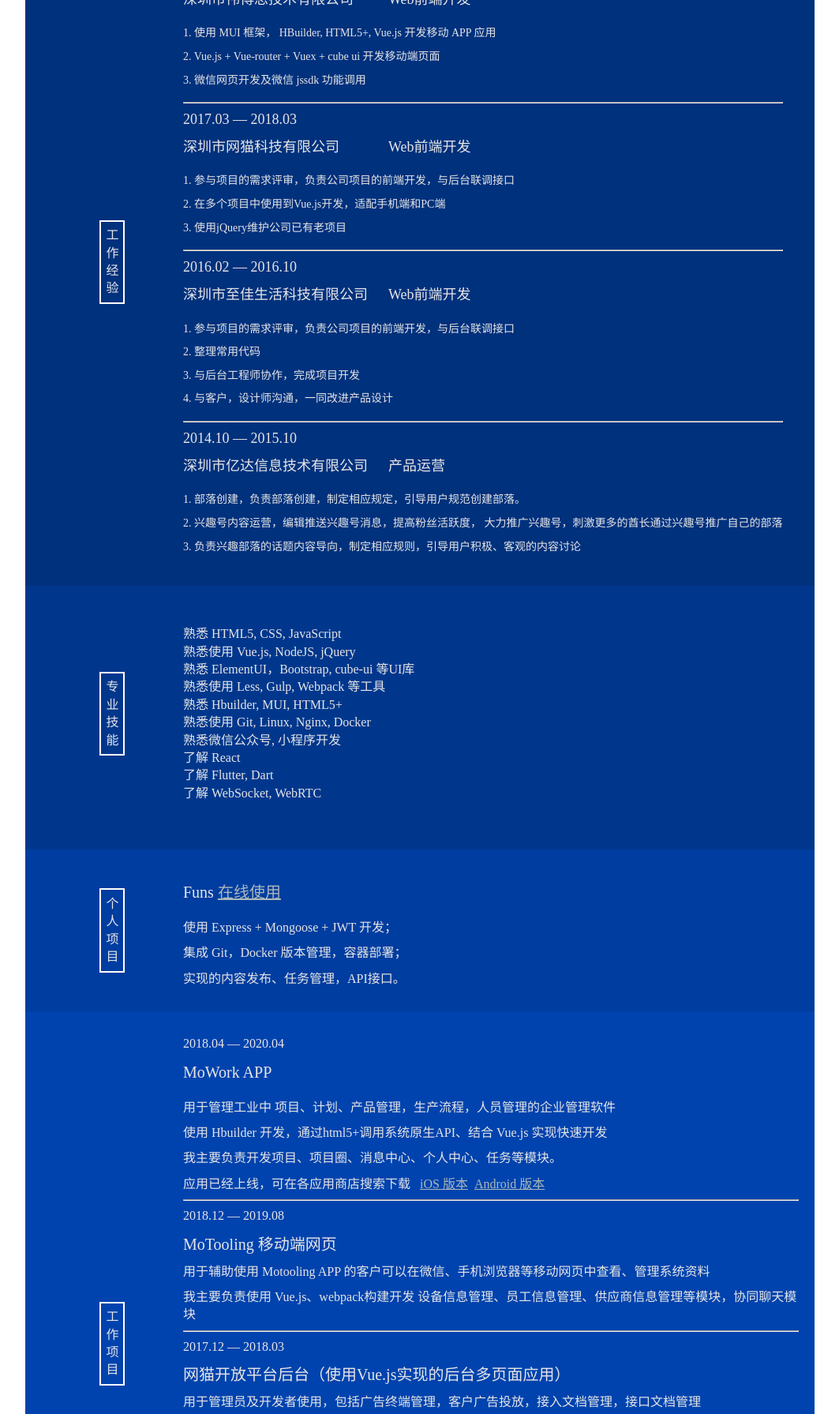
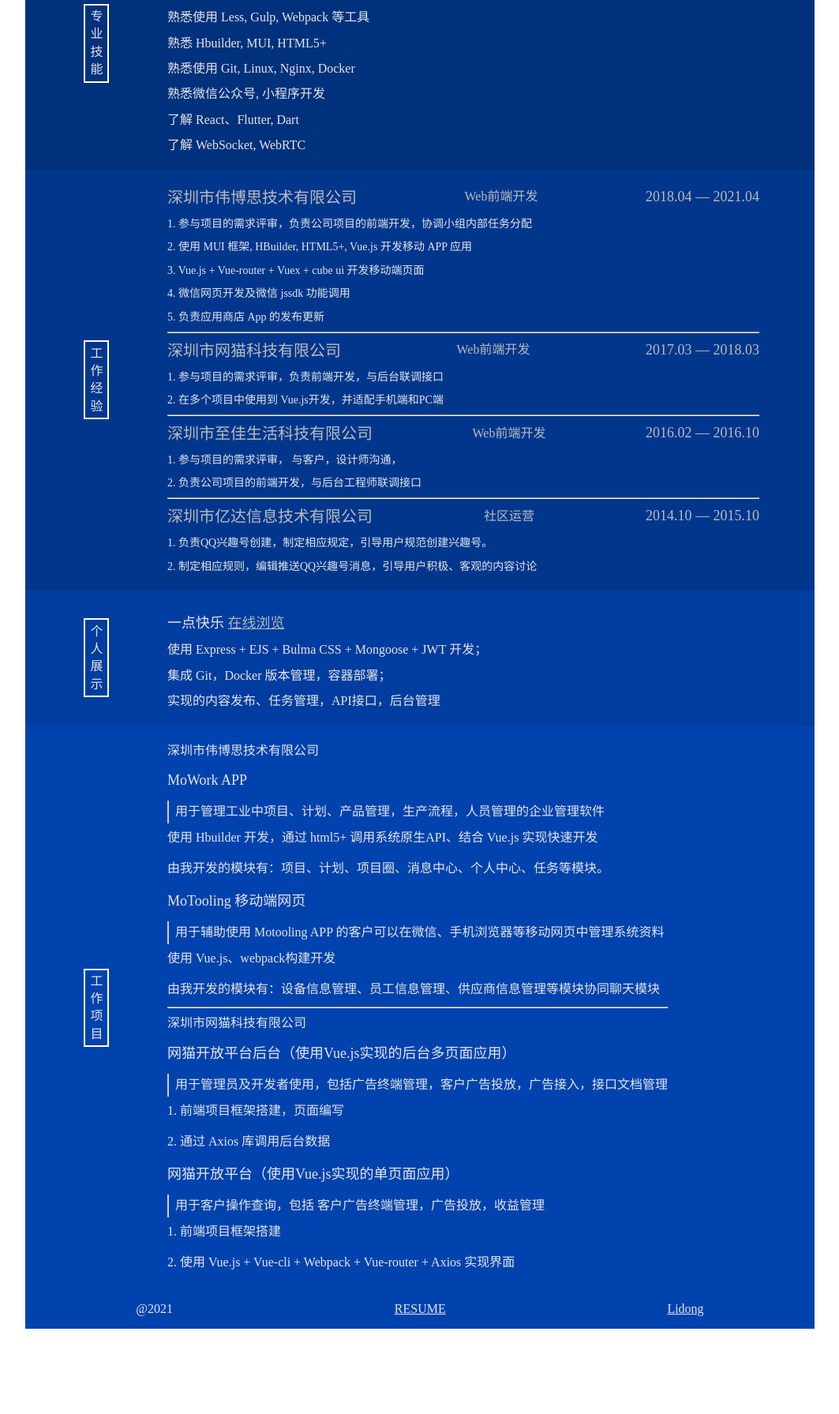
Before and after one commit to ryanlid/resume, a plain HTML site: page index.html in a window 1280 px wide. Shown: the part 418-2209 px from the top of the page at 79% size, without its empty margins (108-1171 px from the left). After the commit the page ends 2101 px from the top, so only its background shows below. Drawn offline with Linux system fonts and the light colour scheme.

Commit message:
更新2021年简历

```diff
--- a/index.html
+++ b/index.html
@@ -4,11 +4,11 @@
     <meta charset="UTF-8" />
     <meta http-equiv="X-UA-Compatible" content="ie=edge" />
     <title>Web前端开发-李冬的简历</title>
-    <!-- <link rel="stylesheet" href="//at.alicdn.com/t/font_1319740_cnofqfvb3rt.css"> -->
 
     <link rel="stylesheet" href="fonts/iconfont.css" />
     <link rel="stylesheet" href="style.css" />
   </head>
+
   <body>
     <header class="module module1 flex">
       <div class="person">
@@ -22,7 +22,7 @@
         </p>
         <p>
           <span class="iconfont icon-rili"></span>
-          6年经验(4年前端开发)
+          7年经验(5年前端开发)
         </p>
         <p>
           <span class="iconfont icon-dianhua"></span>
@@ -46,287 +46,188 @@
     </header>
     <div class="flex module module2">
       <div class="module-title-wrapper">
-        <div class="module-title">
-          求职意向
-        </div>
+        <div class="module-title">求职意向</div>
       </div>
       <div>
         <p>期望职位: Web前端开发</p>
-        <p>&nbsp;</p>
-        <p>期望工作地点: 深圳市</p>
+        <p>
+          期望工作地点: 湖北省武汉市 <small>(目前工作地点: 广东省深圳市)</small>
+        </p>
       </div>
     </div>
+    <!-- 专业技能 -->
     <div class="flex module module3">
       <div class="module-title-wrapper">
-        <div class="module-title">
-          工作经验
-        </div>
+        <div class="module-title">专业技能</div>
+      </div>
+      <div class="skill-list">
+        <p>熟悉 HTML5, CSS, JavaScript</p>
+        <p>熟悉使用 Vue.js, NodeJS, Mongodb, jQuery</p>
+        <p>熟悉 ElementUI, Bootstrap, cube-ui 等UI库</p>
+        <p>熟悉使用 Less, Gulp, Webpack 等工具</p>
+        <p>熟悉 Hbuilder, MUI, HTML5+</p>
+        <p>熟悉使用 Git, Linux, Nginx, Docker</p>
+        <p>熟悉微信公众号, 小程序开发</p>
+        <p>了解 React、Flutter, Dart</p>
+        <p>了解 WebSocket, WebRTC</p>
+      </div>
+    </div>
+
+    <!-- 工作经历 -->
+    <div class="flex module module4">
+      <div class="module-title-wrapper">
+        <div class="module-title">工作经验</div>
       </div>
       <div class="company-list">
         <div>
-          <div class="date">
-            2018.04 — 2020.04
-          </div>
           <div class="flex company">
-            <div class="company-name">
-              深圳市伟博思技术有限公司
-            </div>
-            <div>
-              Web前端开发
-            </div>
+            <div class="company-name">深圳市伟博思技术有限公司</div>
+            <div>Web前端开发</div>
+            <div class="date">2018.04 — 2021.04</div>
           </div>
           <div class="company-work">
             <p>
-              1. 使用 MUI 框架， HBuilder, HTML5+, Vue.js 开发移动 APP 应用
+              1.
+              参与项目的需求评审，负责公司项目的前端开发，协调小组内部任务分配
             </p>
-            <p>
-              2. Vue.js + Vue-router + Vuex + cube ui 开发移动端页面
-            </p>
-            <p>
-              3. 微信网页开发及微信 jssdk 功能调用
-            </p>
+            <p>2. 使用 MUI 框架, HBuilder, HTML5+, Vue.js 开发移动 APP 应用</p>
+            <p>3. Vue.js + Vue-router + Vuex + cube ui 开发移动端页面</p>
+            <p>4. 微信网页开发及微信 jssdk 功能调用</p>
+            <p>5. 负责应用商店 App 的发布更新</p>
           </div>
         </div>
         <hr />
         <div>
-          <div class="date">
-            2017.03 — 2018.03
-          </div>
           <div class="flex company">
-            <div class="company-name">
-              深圳市网猫科技有限公司
-            </div>
-            <div>
-              Web前端开发
-            </div>
+            <div class="company-name">深圳市网猫科技有限公司</div>
+            <div>Web前端开发</div>
+            <div class="date">2017.03 — 2018.03</div>
           </div>
           <div class="company-work">
-            <p>
-              1. 参与项目的需求评审，负责公司项目的前端开发，与后台联调接口
-            </p>
-            <p>
-              2. 在多个项目中使用到Vue.js开发，适配手机端和PC端
-            </p>
-            <p>
-              3. 使用jQuery维护公司已有老项目
-            </p>
+            <p>1. 参与项目的需求评审，负责前端开发，与后台联调接口</p>
+            <p>2. 在多个项目中使用到 Vue.js开发，并适配手机端和PC端</p>
+            <!-- <p>3. 使用 jQuery 维护公司其他已有项目</p> -->
           </div>
         </div>
         <hr />
         <div>
-          <div class="date">
-            2016.02 — 2016.10
-          </div>
           <div class="flex company">
-            <div class="company-name">
-              深圳市至佳生活科技有限公司
-            </div>
-            <div>
-              Web前端开发
-            </div>
+            <div class="company-name">深圳市至佳生活科技有限公司</div>
+            <div>Web前端开发</div>
+            <div class="date">2016.02 — 2016.10</div>
           </div>
           <div class="company-work">
-            <p>
-              1. 参与项目的需求评审，负责公司项目的前端开发，与后台联调接口
-            </p>
-            <p>
-              2. 整理常用代码
-            </p>
-            <p>
-              3. 与后台工程师协作，完成项目开发
-            </p>
-            <p>
-              4. 与客户，设计师沟通，一同改进产品设计
-            </p>
+            <p>1. 参与项目的需求评审， 与客户，设计师沟通，</p>
+            <p>2. 负责公司项目的前端开发，与后台工程师联调接口</p>
           </div>
         </div>
         <hr />
         <div>
-          <div class="date">
-            2014.10 — 2015.10
-          </div>
           <div class="flex company">
-            <div class="company-name">
-              深圳市亿达信息技术有限公司
-            </div>
-            <div>
-              产品运营
-            </div>
+            <div class="company-name">深圳市亿达信息技术有限公司</div>
+            <div>社区运营</div>
+            <div class="date">2014.10 — 2015.10</div>
           </div>
           <div class="company-work">
+            <p>1. 负责QQ兴趣号创建，制定相应规定，引导用户规范创建兴趣号。</p>
             <p>
-              1. 部落创建，负责部落创建，制定相应规定，引导用户规范创建部落。
-            </p>
-            <p>
-              2. 兴趣号内容运营，编辑推送兴趣号消息，提高粉丝活跃度，
-              大力推广兴趣号，刺激更多的酋长通过兴趣号推广自己的部落
-            </p>
-            <p>
-              3.
-              负责兴趣部落的话题内容导向，制定相应规则，引导用户积极、客观的内容讨论
+              2.
+              制定相应规则，编辑推送QQ兴趣号消息，引导用户积极、客观的内容讨论
             </p>
           </div>
         </div>
       </div>
     </div>
-    <div class="flex module module4">
-      <div class="module-title-wrapper">
-        <div class="module-title">
-          专业技能
-        </div>
-      </div>
-      <div class="skill-list">
-        <ul>
-          <li>熟悉 HTML5, CSS, JavaScript</li>
-          <li>熟悉使用 Vue.js, NodeJS, jQuery</li>
-          <li>熟悉 ElementUI，Bootstrap, cube-ui 等UI库</li>
-          <li>熟悉使用 Less, Gulp, Webpack 等工具</li>
-          <li>熟悉 Hbuilder, MUI, HTML5+</li>
-          <li>熟悉使用 Git, Linux, Nginx, Docker</li>
-          <li>熟悉微信公众号, 小程序开发</li>
-          <li>了解 React</li>
-          <li>了解 Flutter, Dart</li>
-          <li>了解 WebSocket, WebRTC</li>
-        </ul>
-      </div>
-    </div>
+    <div class="page-break-before"></div>
+    <!-- 个人展示 -->
     <div class="flex module module5">
       <div class="module-title-wrapper">
-        <div class="module-title">
-          个人项目
-        </div>
+        <div class="module-title">个人展示</div>
       </div>
       <div>
-        <div>
-          <div class="project-name">
-            Funs <a href="https://funs.app" target="_blank">在线使用</a>
-          </div>
-          <div class="company-work">
-            <p>使用 Express + Mongoose + JWT 开发；</p>
-            <p>集成 Git，Docker 版本管理，容器部署；</p>
-            <p>实现的内容发布、任务管理，API接口。</p>
-          </div>
+        <div class="project-name">
+          一点快乐
+          <a href="https://www.yidiankuaile.com" target="_blank">在线浏览</a>
+        </div>
+        <div class="company-work">
+          <p>使用 Express + EJS + Bulma CSS + Mongoose + JWT 开发；</p>
+          <p>集成 Git，Docker 版本管理，容器部署；</p>
+          <p>实现的内容发布、任务管理，API接口，后台管理</p>
         </div>
       </div>
     </div>
+    <!-- 项目 -->
     <div class="flex module module6">
       <div class="module-title-wrapper">
-        <div class="module-title">
-          工作项目
-        </div>
+        <div class="module-title">工作项目</div>
       </div>
       <div>
-        <div>
-          <div class="date">
-            2018.04 — 2020.04
-          </div>
-          <div class="project-name">
-            MoWork APP
-          </div>
-          <div>
-            <p>
-              用于管理工业中
-              项目、计划、产品管理，生产流程，人员管理的企业管理软件
-            </p>
-          </div>
-          <div>
-            <p>
-              使用 Hbuilder 开发，通过html5+调用系统原生API、结合 Vue.js
-              实现快速开发
-            </p>
+        <div class="company-name">深圳市伟博思技术有限公司</div>
+        <div class="project">
+          <div class="project-name">MoWork APP</div>
+          <div class="project-desc">
+            用于管理工业中项目、计划、产品管理，生产流程，人员管理的企业管理软件
           </div>
           <div class="company-work">
             <p>
-              我主要负责开发项目、项目圈、消息中心、个人中心、任务等模块。
+              使用 Hbuilder 开发，通过 html5+ 调用系统原生API、结合 Vue.js
+              实现快速开发
             </p>
             <p>
-              应用已经上线，可在各应用商店搜索下载
-              &nbsp;
-              <a href="https://apps.apple.com/cn/app/mowork/id1434498960"
-                >iOS 版本</a
-              >&nbsp;
-              <a
-                href="https://sj.qq.com/myapp/detail.htm?apkName=com.webs.mowork"
-                >Android 版本</a
-              >
+              由我开发的模块有：项目、计划、项目圈、消息中心、个人中心、任务等模块。
+            </p>
+          </div>
+        </div>
+        <div class="project">
+          <div class="project-name">MoTooling 移动端网页</div>
+          <div class="project-desc">
+            用于辅助使用 Motooling APP
+            的客户可以在微信、手机浏览器等移动网页中管理系统资料
+          </div>
+          <div class="company-work">
+            <p>使用 Vue.js、webpack构建开发</p>
+            <p>
+              由我开发的模块有：设备信息管理、员工信息管理、供应商信息管理等模块协同聊天模块
             </p>
           </div>
         </div>
         <hr />
-        <div>
-          <div class="date">
-            2018.12 — 2019.08
-          </div>
-          <div class="project-name">
-            MoTooling 移动端网页
-          </div>
-          <div>
-            用于辅助使用 Motooling APP
-            的客户可以在微信、手机浏览器等移动网页中查看、管理系统资料
-          </div>
-          <div class="company-work">
-            <p>
-              我主要负责使用 Vue.js、webpack构建开发
-              设备信息管理、员工信息管理、供应商信息管理等模块，协同聊天模块
-            </p>
-          </div>
-        </div>
-        <hr />
-        <div>
-          <div class="date">
-            2017.12 — 2018.03
-          </div>
+        <div class="company-name">深圳市网猫科技有限公司</div>
+        <div class="project">
           <div class="project-name">
             网猫开放平台后台（使用Vue.js实现的后台多页面应用）
           </div>
-          <div>
-            用于管理员及开发者使用，包括广告终端管理，客户广告投放，接入文档管理，接口文档管理
+          <div class="project-desc">
+            用于管理员及开发者使用，包括广告终端管理，客户广告投放，广告接入，接口文档管理
           </div>
           <div class="company-work">
-            <p>
-              1. 前端项目框架搭建
-            </p>
-            <p>
-              2. 页面编写
-            </p>
-            <p>
-              3. 通过 Axios 库调用后台数据
-            </p>
+            <p>1. 前端项目框架搭建，页面编写</p>
+            <p>2. 通过 Axios 库调用后台数据</p>
           </div>
         </div>
-        <hr />
-        <div>
-          <div class="date">
-            2017.11 — 2018.02
-          </div>
+        <div class="project">
           <div class="project-name">
             网猫开放平台（使用Vue.js实现的单页面应用）
           </div>
-          <div>
+          <div class="project-desc">
             用于客户操作查询，包括 客户广告终端管理，广告投放，收益管理
           </div>
-
           <div class="company-work">
+            <p>1. 前端项目框架搭建</p>
             <p>
-              1. 前端项目框架搭建
-            </p>
-            <p>
-              2. 使用 Vue.js + Vue-cli + Webpack + Vue-router 编写页面
-            </p>
-            <p>
-              3. 通过 Axios 库请求调用后台数据
+              2. 使用 Vue.js + Vue-cli + Webpack + Vue-router + Axios 实现界面
             </p>
           </div>
         </div>
       </div>
     </div>
     <div class="download no-prinf">
-      <a class="btn" target="_blank" href="download/Web前端开发-李冬的简历.pdf">
+      <a class="btn" target="_blank" href="Web前端开发-李冬的简历.pdf">
         下载简历
       </a>
     </div>
     <footer>
-      <div>@2020</div>
+      <div>@2021</div>
       <a href="https://github.com/ryanlid/resume">RESUME</a>
       <a href="https://lidong.me">Lidong</a>
     </footer>
@@ -338,9 +239,10 @@
     <a
       href="https://github.com/ryanlid/resume"
       target="_blank"
-      style="position: absolute; top: 0; right: 0; border: 0;"
+      class="no-prinf"
+      style="position: absolute; top: 0; right: 0; border: 0"
       ><img
-        style="position: absolute; top: 0; right: 0; border: 0;"
+        style="position: absolute; top: 0; right: 0; border: 0"
         src="https://static.lidong.me/upload/images/clmCTIwMi.png"
         alt="Fork me on GitHub"
     /></a>
--- a/style.scss
+++ b/style.scss
@@ -27,8 +27,8 @@ body {
   width: 1000px;
   max-width: 100%;
   margin: 0 auto;
-  padding: 30px 20px;
-  p {
+  padding: 20px 70px 20px 0;
+  p:not(:first-child) {
     margin-top: 10px;
   }
 }
@@ -51,7 +51,6 @@ a {
 
 .module4 {
   background: #00378d;
-  padding-bottom: 40px;
 }
 
 .module5 {
@@ -69,7 +68,7 @@ a {
 .module-title {
   width: 2em;
   border: 2px solid #ffffff;
-  padding: 0.4em;
+  padding: 0.2em 0.4em;
   margin: 0 auto;
 }
 
@@ -90,7 +89,7 @@ a {
 .contact {
   flex-wrap: wrap;
   flex: 1 0 0;
-  padding: 0 60px;
+  padding: 0 30px 0 40px;
   p {
     width: 180px;
     margin: 4px 0;
@@ -98,30 +97,51 @@ a {
 }
 
 .company-list {
+  flex: 1;
+
+  .company {
+    margin-bottom: 10px;
+    font-size: 16px;
+    color: #bbb;
+    justify-content: space-between;
+
+    &:not(:first-child) {
+      margin-top: 14px;
+    }
+  }
+
+  .company-name {
+    font-size: 20px;
+    margin: 20px 0 0;
+    &:first-child {
+      margin: 0;
+    }
+  }
   .date {
     font-size: 18px;
-    // padding-top: 10px;
   }
-  .company {
-    margin-top: 10px;
-    font-size: 18px;
-  }
-  .company-name {
-    width: 260px;
-  }
+
   .company-work {
     font-size: 14px;
-    padding: 10px 0;
   }
 }
-
-.skill-list {
-  padding: 20px 0;
+.project {
+  line-height: 1.8;
 }
 
 .project-name {
-  font-size: 20px;
-  padding: 10px 0;
+  margin: 10px 0 10px;
+  font-size: 18px;
+}
+.project-desc {
+  border-left: 2px solid #ccc;
+  margin-top: 2px;
+  margin-bottom: 4px;
+  padding-left: 8px;
+}
+
+.project-work {
+  padding: 0 0 10px;
 }
 
 footer {
@@ -156,17 +176,35 @@ footer {
   }
 }
 
+@page {
+  margin-top: 1cm;
+  margin-bottom: 1cm;
+}
+
 @media print {
+  .page-break-before {
+    page-break-before: always;
+  }
+  .page-break-after {
+    page-break-after: always;
+  }
   body {
     color: #000;
   }
   .module {
+    padding: 6px 50px 6px 0;
     border-bottom: 1px solid #000;
+  }
+  .module-title {
+    border: 1px solid #111;
+  }
+  .module-title-wrapper {
+    flex: 0 0 100px;
   }
   footer {
     display: none;
   }
-  .no-prinf{
+  .no-prinf {
     display: none;
   }
 }
```
Also changed, not shown: style.css, 1 other file.
